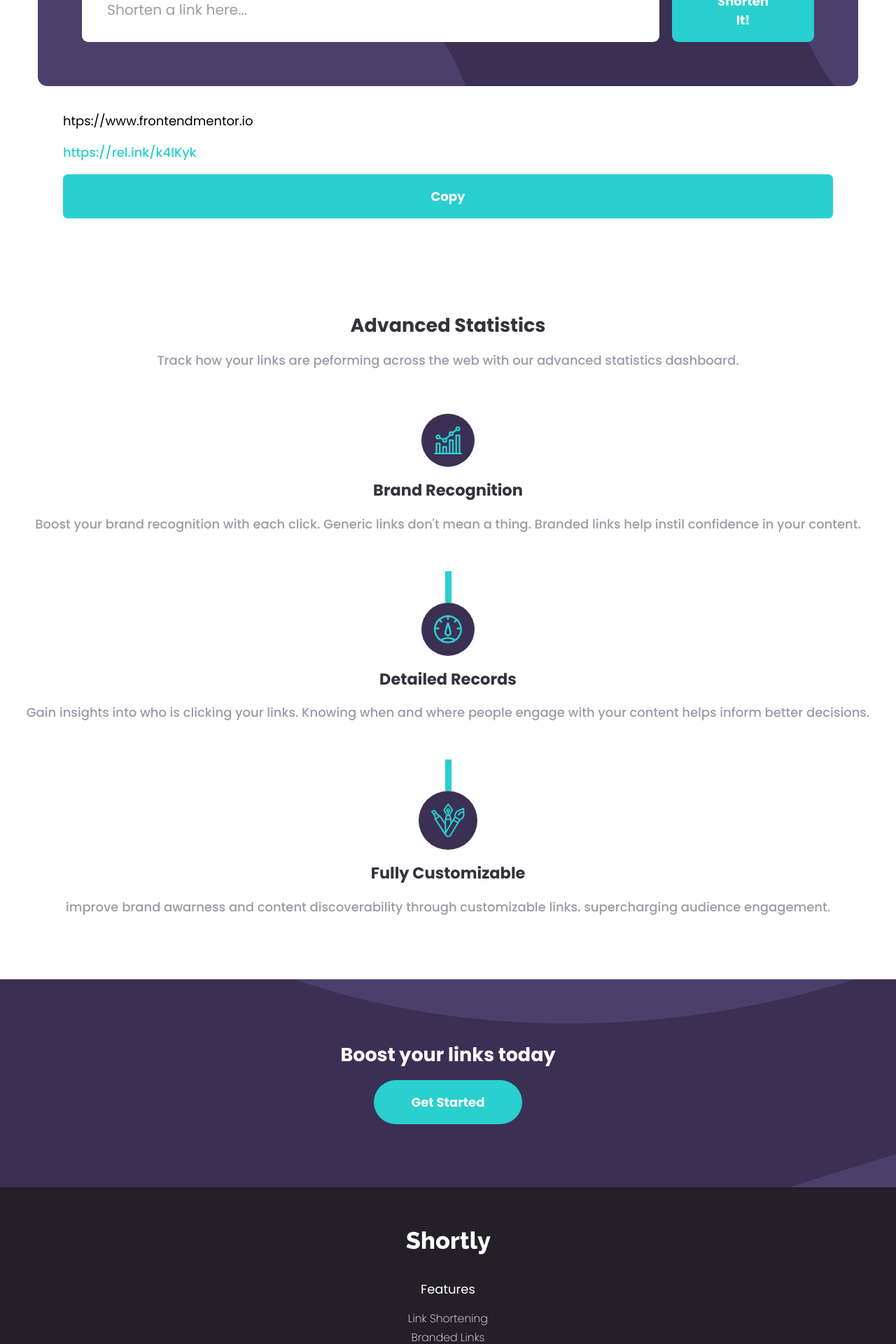
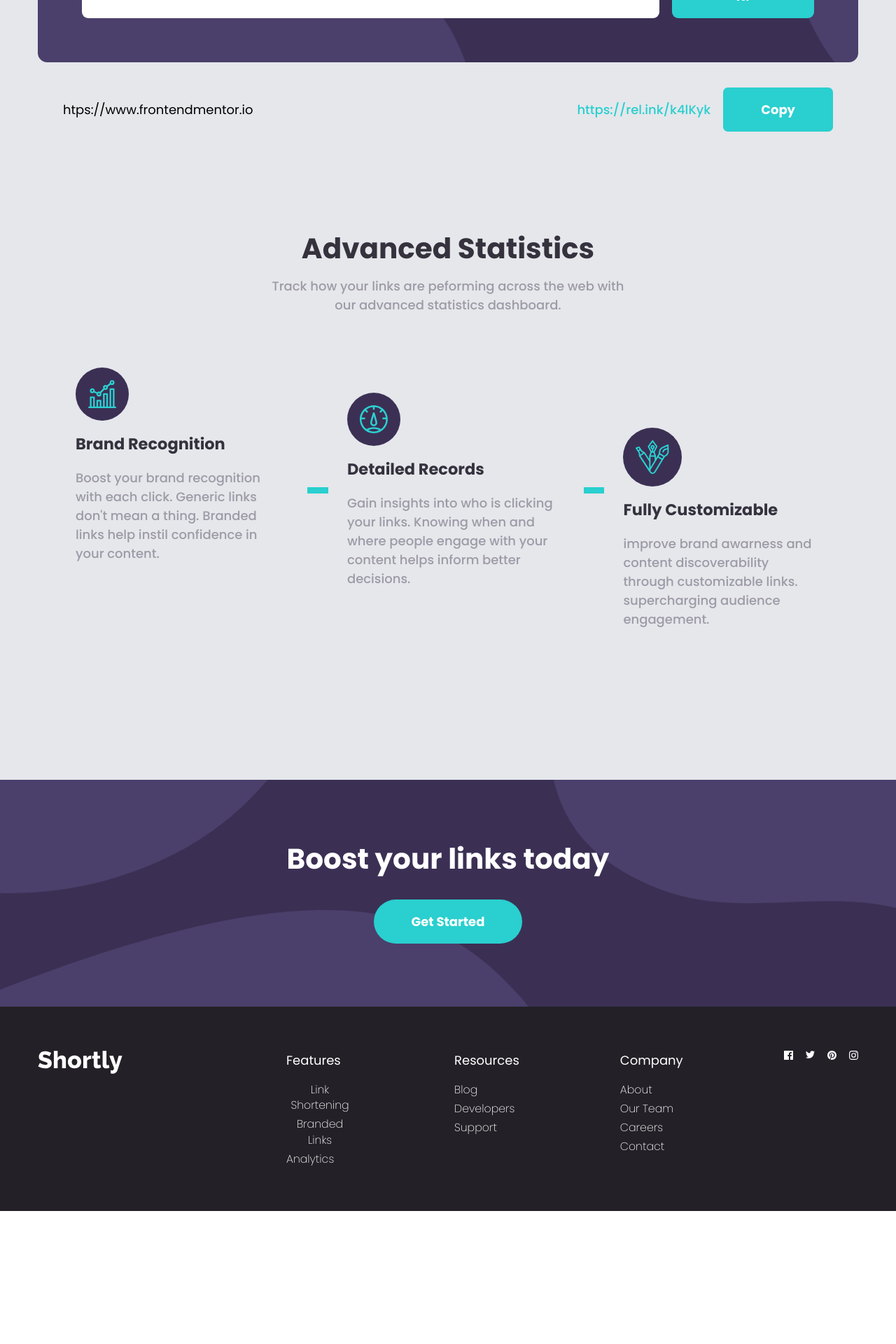
Before and after one commit to MuhammadFahrulazmi322/shortLink_URL, a React (Vite) app: page / in a window 1280 px wide. Shown: the part 800-2720 px from the top of the page at 70% size. After the commit the page ends 2530 px from the top, so only its background shows below. Built offline with nearby package versions, Linux system fonts and the light colour scheme.

Commit message:
finish page:logic input api less

```diff
--- a/package.json
+++ b/package.json
@@ -10,6 +10,7 @@
     "preview": "vite preview"
   },
   "dependencies": {
+    "axios": "^1.6.7",
     "react": "^18.2.0",
     "react-dom": "^18.2.0"
   },
--- a/src/App.jsx
+++ b/src/App.jsx
@@ -11,8 +11,10 @@ function App() {
       <main className="max-container">
         <Nav/>
         <Hero/>
+        <section className="bg-grayCollection-200">
         <Input/>
         <Statistics/>
+        </section>
         <Advertise/>
         <Footer/>
       </main>
--- a/src/sections/Advertise.jsx
+++ b/src/sections/Advertise.jsx
@@ -3,8 +3,8 @@ import Button from '../components/Buttons'
 
 function Advertise() {
   return (
-    <section className='max-container bg-darkViolet bg-bg-advertise bg-no-repeat bg-center bg-cover py-20 px-4 flex flex-col items-center gap-4'>
-        <h1 className='text-white text-2xl font-bold'>Boost your links today</h1>
+    <section className={`max-container bg-darkViolet max-md:bg-advertise-mobile lg:bg-advertise-desktop bg-no-repeat bg-center bg-cover py-20 px-4 flex flex-col items-center gap-4 lg:gap-8`}>
+        <h1 className='text-white text-2xl text-center lg:text-4xl font-bold'>Boost your links today</h1>
         <Button label={"Get Started"}/>
     </section>
   )
--- a/src/sections/Footer.jsx
+++ b/src/sections/Footer.jsx
@@ -1,67 +1,79 @@
 import React from "react";
-import { iconFacebook, iconInstagram, iconPinterest, iconTwitter} from "../assets/images";
+import {
+  iconFacebook,
+  iconInstagram,
+  iconPinterest,
+  iconTwitter,
+} from "../assets/images";
 import { LogoBrand } from "../assets/images/LogoBrand";
 
 function Footer() {
   return (
-    <section className="max-container py-14 bg-veryDarkViolet">
-      <div className="flex flex-col items-center gap-8 text-center">
-        <LogoBrand fill={"#fff"}/>
-        <div className="flex flex-col gap-4 text-white">
-          <p>Features</p>
-          <div className="flex flex-col items-center gap-1">
-            <a href="#" className="text-sm font-extralight">
+    <section className="max-container py-14 bg-veryDarkViolet lg:px-12 ">
+      <div className="flex flex-col lg:flex-row items-center lg:items-start  gap-8 lg:gap-20 xl:gap-32 text-center">
+        <div className="xl:mr-20">
+          <LogoBrand fill={"#fff"} />
+        </div>
+        <div className="flex flex-col lg:items-start gap-4 text-white">
+          <p className="text-white">Features</p>
+          <div className="flex flex-col lg:items-start items-center gap-1">
+            <a href="#" className="text-sm font-extralight  text-white hover:text-cyan">
               Link Shortening
             </a>
-            <a href="#" className="text-sm font-extralight">
+            <a href="#" className="text-sm font-extralight  text-white hover:text-cyan">
               Branded Links
             </a>
-            <a href="#" className="text-sm font-extralight">
+            <a href="#" className="text-sm font-extralight  text-white hover:text-cyan">
               Analytics
             </a>
           </div>
         </div>
 
         <div className="flex flex-col gap-4 text-white">
-          <p>Resources</p>
-          <div className="flex flex-col items-center gap-1">
-            <a href="#" className="text-sm font-extralight">
+          <p className="text-white">Resources</p>
+          <div className="flex flex-col lg:items-start items-center gap-1">
+            <a href="#" className="text-sm font-extralight  text-white hover:text-cyan">
               Blog
             </a>
-            <a href="#" className="text-sm font-extralight">
+            <a href="#" className="text-sm font-extralight  text-white hover:text-cyan">
               Developers
             </a>
-            <a href="#" className="text-sm font-extralight">
+            <a href="#" className="text-sm font-extralight  text-white hover:text-cyan">
               Support
             </a>
           </div>
         </div>
 
-        <div className="flex flex-col gap-4 text-white">
-          <p>Company</p>
-          <div className="flex flex-col items-center gap-1">
-            <a href="#" className="text-sm font-extralight">
+        <div className="flex flex-col gap-4 ">
+          <p className="text-white">Company</p>
+          <div className="flex flex-col lg:items-start items-center gap-1">
+            <a href="#" className="text-sm font-extralight text-white hover:text-cyan">
               About
             </a>
-            <a href="#" className="text-sm font-extralight">
+            <a href="#" className="text-sm font-extralight text-white hover:text-cyan">
               Our Team
             </a>
-            <a href="#" className="text-sm font-extralight">
+            <a href="#" className="text-sm font-extralight text-white hover:text-cyan">
               Careers
             </a>
-            <a href="#" className="text-sm font-extralight">
+            <a href="#" className="text-sm font-extralight text-white hover:text-cyan">
               Contact
             </a>
           </div>
         </div>
         <div className="flex flex-row gap-4">
+          <a href="">
             <img src={iconFacebook} alt="ic_fb" width={18} />
-            <img src={iconTwitter} alt="ic_tw" width={18}/>
-            <img src={iconPinterest} alt="ic_pt" width={18}/>
-            <img src={iconInstagram} alt="ic_ig" width={18}/>
-
-
-
+          </a>
+          <a href="">
+            <img src={iconTwitter} alt="ic_tw" width={18} />
+          </a>
+          <a href="">
+            <img src={iconPinterest} alt="ic_pt" width={18} />
+          </a>
+          <a href="">
+            <img src={iconInstagram} alt="ic_ig" width={18} />
+          </a>
         </div>
       </div>
     </section>
--- a/src/sections/Input.jsx
+++ b/src/sections/Input.jsx
@@ -1,39 +1,69 @@
-import React, { useEffect, useState } from 'react'
-import Button from '../components/Buttons'
+import React, { useEffect, useState } from "react";
+import Button from "../components/Buttons";
 
 function Input() {
-    const [isMobile, setIsMobile] = useState(false);
+  const [inputValue, setInputValue] = useState("");
 
-  //check mobile or not
-  const checkMobile = () => {
-    if (window.innerWidth <= 768) {
-      setIsMobile(true);
-    } else {
-      setIsMobile(false);
+  const handleSubmit = async () => {
+    const uri = encodeURIComponent(inputValue.toString());
+    const url = "https://cleanuri.com";
+    const shortenAPI = `${url}/api/v1/shorten`;
+    console.log(uri);
+
+    try {
+      // Fetch post to shortenAPI
+      const res = await fetch(shortenAPI, {
+        method: "POST",
+        body: `url=${uri}`, // Adjust body format for form-urlencoded
+        headers: {
+          "Content-Type": "application/x-www-form-urlencoded",
+        },
+      });
+
+      if (!res.ok) {
+        throw new Error(`HTTP error! status: ${res.status}`);
+      }
+
+      const data = await res.json(); // Parse response JSON
+      console.log(data);
+    } catch (error) {
+      console.error("Fetch error:", error);
     }
   };
-  useEffect(() => {
-    checkMobile();
-    window.addEventListener("resize", checkMobile);
+  return (
+    <section className="relative -translate-y-[6rem] px-4 flex flex-col lg:px-12">
+      <div
+        className={`flex flex-col lg:flex-row p-8 lg:p-14 rounded-xl gap-4 bg-darkViolet
 
-    return () => {
-      window.removeEventListener("resize", checkMobile);
-    };
-  }, []);
-  return (
-    <section className='px-4 py-20 flex flex-col lg:px-12'>
-        <div className={`flex flex-col lg:flex-row p-8 lg:p-14 rounded-xl gap-4 bg-darkViolet ${isMobile ? "bg-input-bg-mobile bg-no-repeat bg-right-top" : "bg-input-bg-desktop bg-no-repeat object-contain bg-center bg-cover"} `}>
-            <input type="text" className='p-4 lg:py-5 lg:px-8 rounded-lg placeholder:text-grayishViolet lg:w-[80%] lg:text-lg' placeholder='Shorten a link here...' />
-            <Button label={"Shorten It!"} border={"rounded-lg text-white"}/>
+            bg-input-bg-mobile bg-right-top
+            lg:bg-input-bg-desktop bg-no-repeat lg:object-contain lg:bg-center lg:first:bg-cover
+         `}
+      >
+        <input
+          type="text"
+          className="p-4 lg:py-5 lg:px-8 rounded-lg placeholder:text-grayishViolet lg:w-[80%] lg:text-lg"
+          placeholder="Shorten a link here..."
+          onChange={(e) => {
+            setInputValue(e.target.value);
+          }}
+        />
+        <Button
+          label={"Shorten It!"}
+          border={"rounded-lg text-white"}
+          onClick={handleSubmit}
+        />
+      </div>
+      <div className="flex flex-col lg:flex-row lg:justify-between lg:items-center py-8 lg:p-8 gap-4">
+        <h3>htps://www.frontendmentor.io</h3>
+        <div className="flex flex-col lg:flex-row gap-4 lg:items-center">
+          <a href="#" className="text-cyan font-medium">
+            https://rel.ink/k4lKyk
+          </a>
+          <Button label={"Copy"} border={"rounded-md text-white"} />
         </div>
-        <div className='flex flex-col p-8 gap-4'>
-            <h3>htps://www.frontendmentor.io</h3>
-            <a href="#" className='text-cyan font-medium'>https://rel.ink/k4lKyk</a>
-            <Button label={"Copy"} border={"rounded-md text-white"}/>
-
-        </div>
+      </div>
     </section>
-  )
+  );
 }
 
-export default Input
+export default Input;
--- a/src/sections/Statistics.jsx
+++ b/src/sections/Statistics.jsx
@@ -7,32 +7,37 @@ import {
 
 function Statistics() {
   return (
-    <section className="max-container pb-20">
-      <div className="flex flex-col items-center px-4 gap-12">
-        <div className="flex flex-col items-center gap-4 px-4 py-2">
-          <h2 className="text-2xl font-bold text-veryDarkBlue">
+    <section className="max-container lg:px-12">
+      <div className="flex flex-col items-center gap-4 px-4 pb-12">
+        <h2 className="text-2xl lg:text-4xl font-bold text-veryDarkBlue">
           Advanced Statistics
         </h2>
-          <p className="text-center text-grayishViolet font-medium">
+        <p className="text-center text-grayishViolet font-medium lg:max-w-md">
           Track how your links are peforming across the web with our advanced
           statistics dashboard.
         </p>
       </div>
-        <div className="flex flex-col items-center gap-4 px-4">
+      <div className="flex flex-col lg:flex-row items-center px-4 lg:px-8 gap-12 lg:gap-2 lg:pb-48">
+      {/* Brand Recognition */}
+        <div className="flex flex-col items-center lg:items-start gap-4 px-4 lg:relative lg:-translate-y-8">
           <div className="rounded-full bg-darkViolet p-4">
             <img src={iconBrandRecognation} alt="" />
           </div>
           <h2 className="text-xl font-bold text-veryDarkBlue">
             Brand Recognition
           </h2>
-          <p className="text-center text-grayishViolet font-medium">
+          <p className="text-center lg:text-left text-grayishViolet font-medium">
             Boost your brand recognition with each click. Generic links don't
             mean a thing. Branded links help instil confidence in your content.
           </p>
         </div>
-        <div className="flex flex-col items-center gap-4 px-4">
+
+        <div className="bg-cyan p-1 h-1 w-20 lg:block hidden"></div>
+
+        {/* Detail Records */}
+        <div className="flex flex-col items-center lg:items-start gap-4 px-4">
           <div className="flex flex-col items-center">
-            <div className="bg-cyan p-1 h-10 w-1"></div>
+            <div className="bg-cyan p-1 h-10 w-1 lg:hidden max-md:block"></div>
 
             <div className="rounded-full bg-darkViolet p-4">
               <img src={iconDetailRecords} alt="" />
@@ -41,14 +46,17 @@ function Statistics() {
           <h2 className="text-xl font-bold text-veryDarkBlue">
             Detailed Records
           </h2>
-          <p className="text-center text-grayishViolet font-medium">
+          <p className="text-center lg:text-left text-grayishViolet font-medium">
             Gain insights into who is clicking your links. Knowing when and
             where people engage with your content helps inform better decisions.
           </p>
         </div>
-        <div className="flex flex-col items-center gap-4 px-4">
+        <div className="bg-cyan p-1 h-1 w-20 lg:block hidden"></div>
+
+        {/* Fully Customizable */}
+        <div className="py-12 flex flex-col items-center lg:items-start gap-4 px-4 lg:relative lg:translate-y-12">
           <div className="flex flex-col items-center">
-            <div className="bg-cyan p-1 h-10 w-1"></div>
+            <div className="bg-cyan p-1 h-10 w-1 lg:hidden max-md:block"></div>
 
             <div className="rounded-full bg-darkViolet p-4">
               <img src={iconFullyCustom} alt="" />
@@ -57,7 +65,7 @@ function Statistics() {
           <h2 className="text-xl font-bold text-veryDarkBlue">
             Fully Customizable
           </h2>
-          <p className="text-center text-grayishViolet font-medium">
+          <p className="text-center lg:text-left text-grayishViolet font-medium">
             improve brand awarness and content discoverability through
             customizable links. supercharging audience engagement.
           </p>
--- a/tailwind.config.js
+++ b/tailwind.config.js
@@ -1,29 +1,34 @@
-const defaultTheme = require('tailwindcss/defaultTheme')
-const colors = require('tailwindcss/colors')
+const defaultTheme = require("tailwindcss/defaultTheme");
+const colors = require("tailwindcss/colors");
 
 /** @type {import('tailwindcss').Config} */
 export default {
   content: ["./index.html", "./src/**/*.{js,ts,jsx,tsx}"],
   theme: {
     extend: {},
-    fontFamily:{
-      'sans': ['"Poppins"', ...defaultTheme.fontFamily.sans],
+    fontFamily: {
+      sans: ['"Poppins"', ...defaultTheme.fontFamily.sans],
     },
-    backgroundImage:{
-      'input-bg-mobile':'url(src/assets/images/bg-shorten-mobile.svg)',
-      'input-bg-desktop':'url(src/assets/images/bg-shorten-desktop.svg)',
+    backgroundImage: {
+      "input-bg-mobile": "url(src/assets/images/bg-shorten-mobile.svg)",
+      "input-bg-desktop": "url(src/assets/images/bg-shorten-desktop.svg)",
 
-      'bg-advertise' : 'url(src/assets/images/bg-boost-mobile.svg)'
+      "advertise-mobile": "url(src/assets/images/bg-boost-mobile.svg)",
+
+      "advertise-desktop": "url(src/assets/images/bg-boost-desktop.svg)",
     },
     colors: {
       cyan: "hsl(180, 66%, 49%)",
+      lightCyan: "#94E7E7",
       darkViolet: "hsl(257, 27%, 26%)",
       red: "hsl(0, 87%, 67%)",
       gray: "hsl(0, 0%, 75%)",
       grayishViolet: "hsl(257, 7%, 63%)",
       veryDarkBlue: "hsl(255, 11%, 22%)",
       veryDarkViolet: "hsl(260, 8%, 14%)",
-      white: colors.white
+      white: colors.white,
+      grayCollection: colors.gray,
+      black: colors.black
     },
   },
 
```
Also changed, not shown: src/components/Buttons.jsx (+6 -13 lines), src/sections/Hero.jsx (+6 -5 lines), src/sections/Nav.jsx (+6 -6 lines), 1 other file (tests, documents, lock files or other folders). Lines whose indentation alone changed are shown as unchanged.
